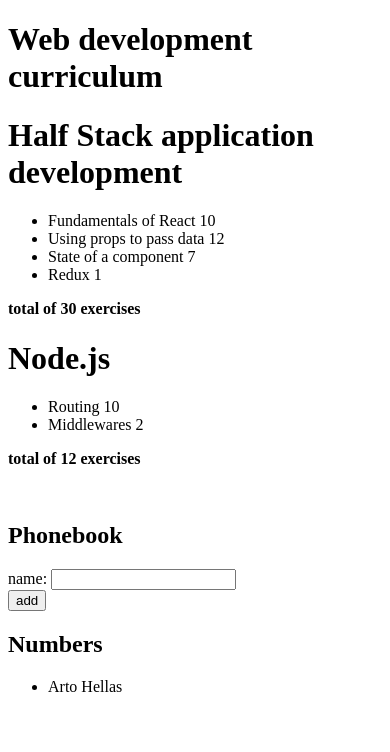
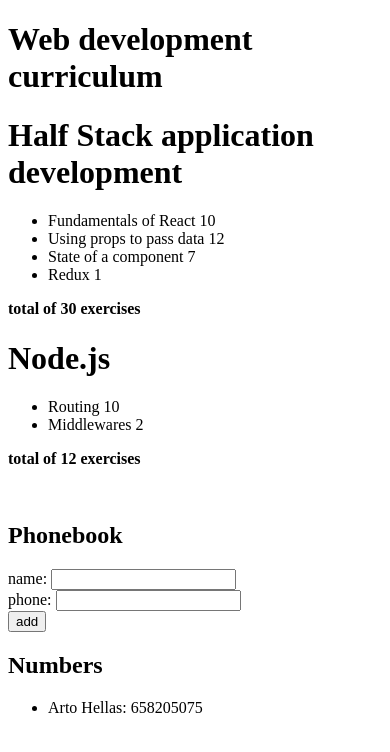
Before and after one commit to DmelladoH/FullStackOpen2022, a React (Create React App) app in the folder part2_comunicating_with_server/: page / in a window 390 px wide. Shown: the top 752 px of the page. Built offline with nearby package versions, Linux system fonts and the light colour scheme.

Commit message:
The Phonebook Step3

```diff
--- a/part2_comunicating_with_server/src/Phonebook.js
+++ b/part2_comunicating_with_server/src/Phonebook.js
@@ -8,7 +8,7 @@
         <div>
             <ul>
             {persons.map((person) =>{
-              return <li key = {person.id}>{person.name}</li>
+              return <li key = {person.id}>{person.name}: {person.phoneNumber}</li>
              })}
             </ul>
         </div>
@@ -21,10 +21,11 @@
   const [persons, setPersons] = useState([
     {
         id: 1,
-        name: 'Arto Hellas' }
+        name: 'Arto Hellas',
+        phoneNumber: '658205075'}
   ])
   const [newName, setNewName] = useState('')
-
+  const [newPhoneNumber, setNewPhoneNumber] = useState('')
 
   const handleNameChange = (event) => {
       setNewName(event.target.value)
@@ -47,11 +48,17 @@
 
     const newPerson = {
         id: persons.length + 1,
-        name: newName
+        name: newName,
+        phoneNumber: newPhoneNumber
     }
 
     setPersons([...persons, newPerson])
     setNewName("")
+    setNewPhoneNumber("")
+  }
+
+  const handlePhoneNumberChange = (event) => {
+    setNewPhoneNumber(event.target.value)
   }
 
   return (
@@ -60,6 +67,9 @@
       <form onSubmit={handlePhonebookSubmit}>
         <div>
           name: <input type="text" onChange={handleNameChange} value={newName}/>
+        </div>
+        <div>
+          phone: <input type="text" onChange={handlePhoneNumberChange} value={newPhoneNumber}/>
         </div>
         <div>
           <button type="submit">add</button>
```
